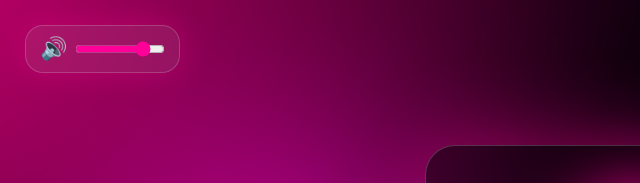
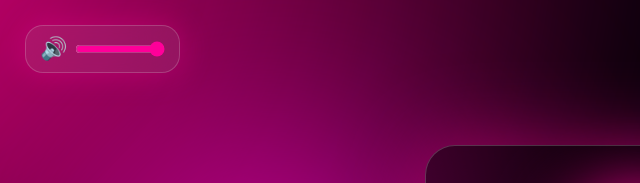
Before and after one commit to nwl1909/vpn, a plain HTML site: page index.html in a window 1280 px wide. Both pictures are taken after a click on the element "click to enter...". Shown: the top 183 px of the page, 0-640 px from the left. Drawn offline with Linux system fonts and the light colour scheme.

Commit message:
Update index.html

```diff
--- a/index.html
+++ b/index.html
@@ -83,7 +83,7 @@ type="range"
 min="0"
 max="1"
 step="0.01"
-value="0.8"
+value="1"
 >
 
 
```
